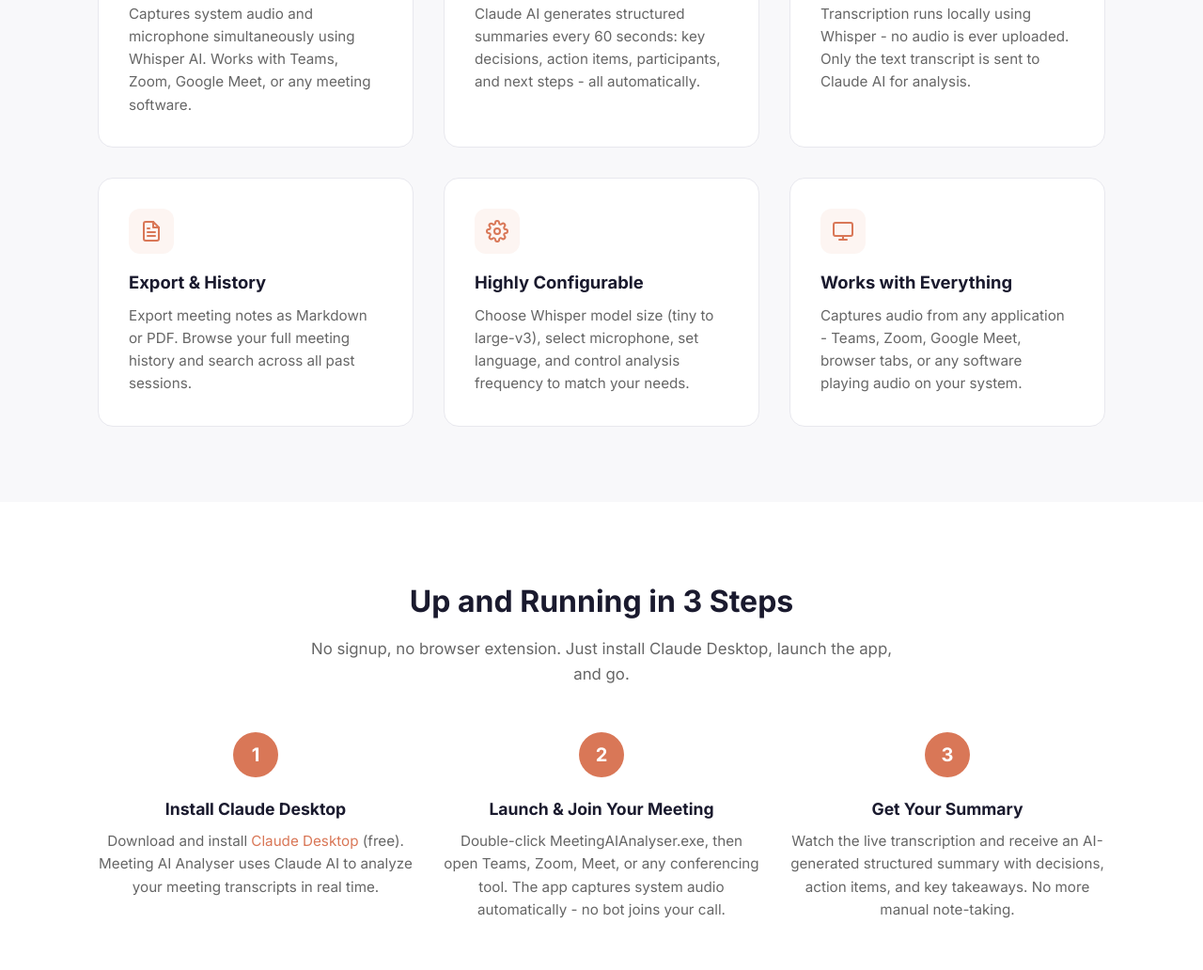
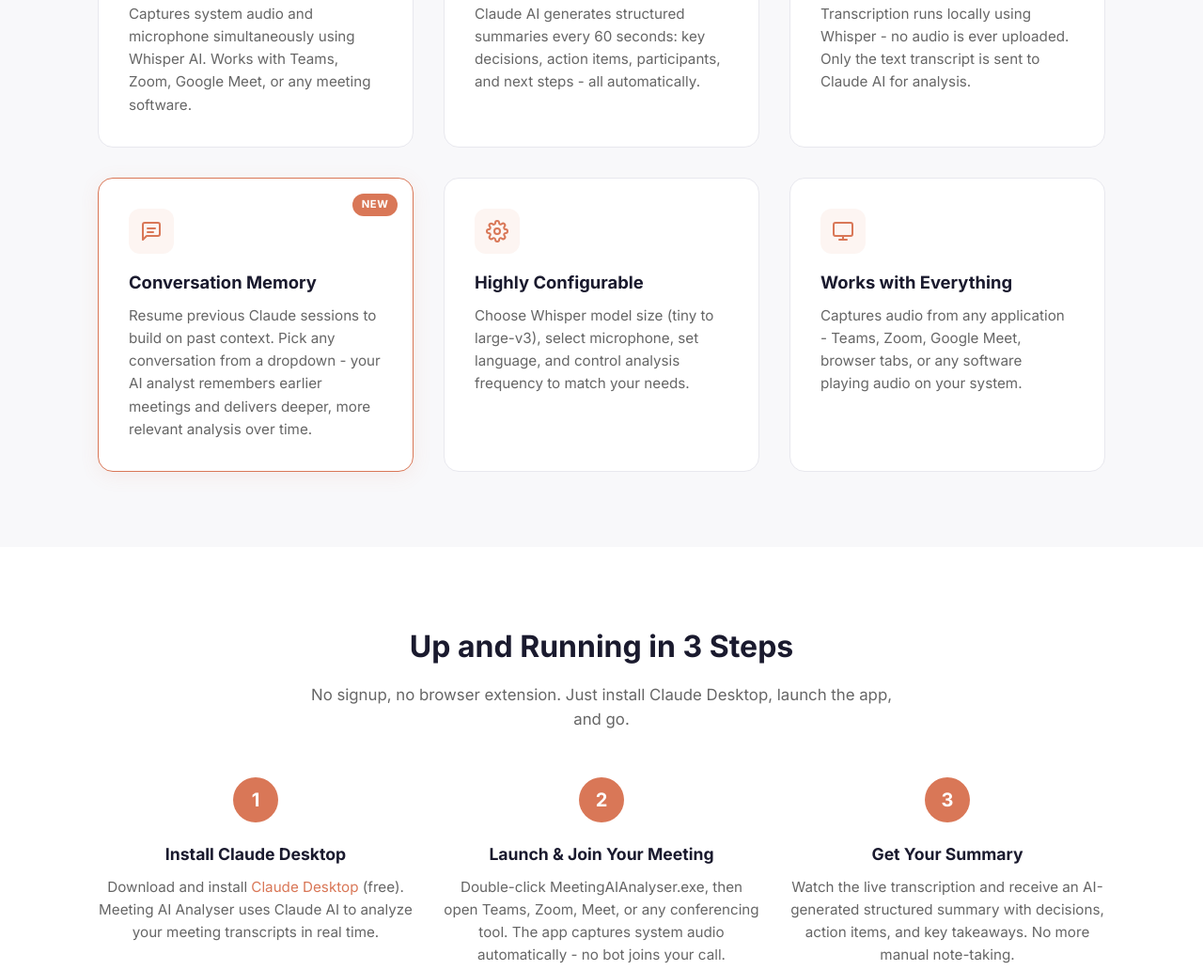
Before and after one commit to nikoazax2/meeting-ai-landing, a plain HTML site: page index.html in a window 1280 px wide. Shown: the part 1644-2676 px from the top of the page at 94% size. Drawn offline with Linux system fonts and the light colour scheme.

Commit message:
Enhance feature card for AI Conversation Memory with new badge and styling

```diff
--- a/index.html
+++ b/index.html
@@ -292,7 +292,7 @@
                 to Claude AI for analysis.
               </p>
             </div>
-            <div class="feature-card">
+            <div class="feature-card featured-new">
               <div class="feature-icon">
                 <svg
                   viewBox="0 0 24 24"
@@ -302,17 +302,16 @@
                   stroke-linecap="round"
                   stroke-linejoin="round"
                 >
-                  <path d="M14 2H6a2 2 0 0 0-2 2v16a2 2 0 0 0 2 2h12a2 2 0 0 0 2-2V8z" />
-                  <polyline points="14 2 14 8 20 8" />
-                  <line x1="16" y1="13" x2="8" y2="13" />
-                  <line x1="16" y1="17" x2="8" y2="17" />
-                  <polyline points="10 9 9 9 8 9" />
+                  <path d="M21 15a2 2 0 0 1-2 2H7l-4 4V5a2 2 0 0 1 2-2h14a2 2 0 0 1 2 2z" />
+                  <path d="M8 9h8" />
+                  <path d="M8 13h6" />
                 </svg>
               </div>
-              <h3>Export & History</h3>
+              <div class="new-badge">New</div>
+              <h3>Conversation Memory</h3>
               <p>
-                Export meeting notes as Markdown or PDF. Browse your full meeting history and search across all past
-                sessions.
+                Resume previous Claude sessions to build on past context. Pick any conversation from a dropdown -
+                your AI analyst remembers earlier meetings and delivers deeper, more relevant analysis over time.
               </p>
             </div>
             <div class="feature-card">
@@ -457,6 +456,14 @@
                   <td><span class="cross">&#10007;</span></td>
                 </tr>
                 <tr>
+                  <td>AI Conversation Memory</td>
+                  <td class="highlight"><span class="check">&#10003;</span> Resume sessions</td>
+                  <td><span class="cross">&#10007;</span></td>
+                  <td><span class="cross">&#10007;</span></td>
+                  <td><span class="cross">&#10007;</span></td>
+                  <td><span class="cross">&#10007;</span></td>
+                </tr>
+                <tr>
                   <td>Multilingual</td>
                   <td class="highlight"><span class="check">&#10003;</span></td>
                   <td>Limited</td>
@@ -501,6 +508,7 @@
                 <li>Works with all meeting software</li>
                 <li>Local web dashboard</li>
                 <li>Action items & decisions extraction</li>
+                <li>Conversation memory - resume past sessions</li>
               </ul>
               <a
                 href="https://github.com/nikoazax2/meeting-ai-analyser/releases"
--- a/style.css
+++ b/style.css
@@ -68,6 +68,9 @@
 .feature-icon svg{width:1.5rem;height:1.5rem;color:#d97757}
 .feature-card h3{font-size:1.15rem;margin-bottom:.5rem;color:#1a1a2e}
 .feature-card p{color:#666;font-size:.95rem}
+.feature-card.featured-new{position:relative;border-color:#d97757;box-shadow:0 4px 20px rgba(217,119,87,.1)}
+.feature-card.featured-new:hover{box-shadow:0 8px 30px rgba(217,119,87,.15)}
+.feature-card .new-badge{position:absolute;top:1rem;right:1rem;background:#d97757;color:#fff;font-size:.7rem;font-weight:700;text-transform:uppercase;letter-spacing:.05em;padding:.2rem .6rem;border-radius:1rem}
 
 /* ===== How it Works ===== */
 .steps{display:grid;grid-template-columns:repeat(3,1fr);gap:2rem;margin-top:3rem;counter-reset:step}
```
